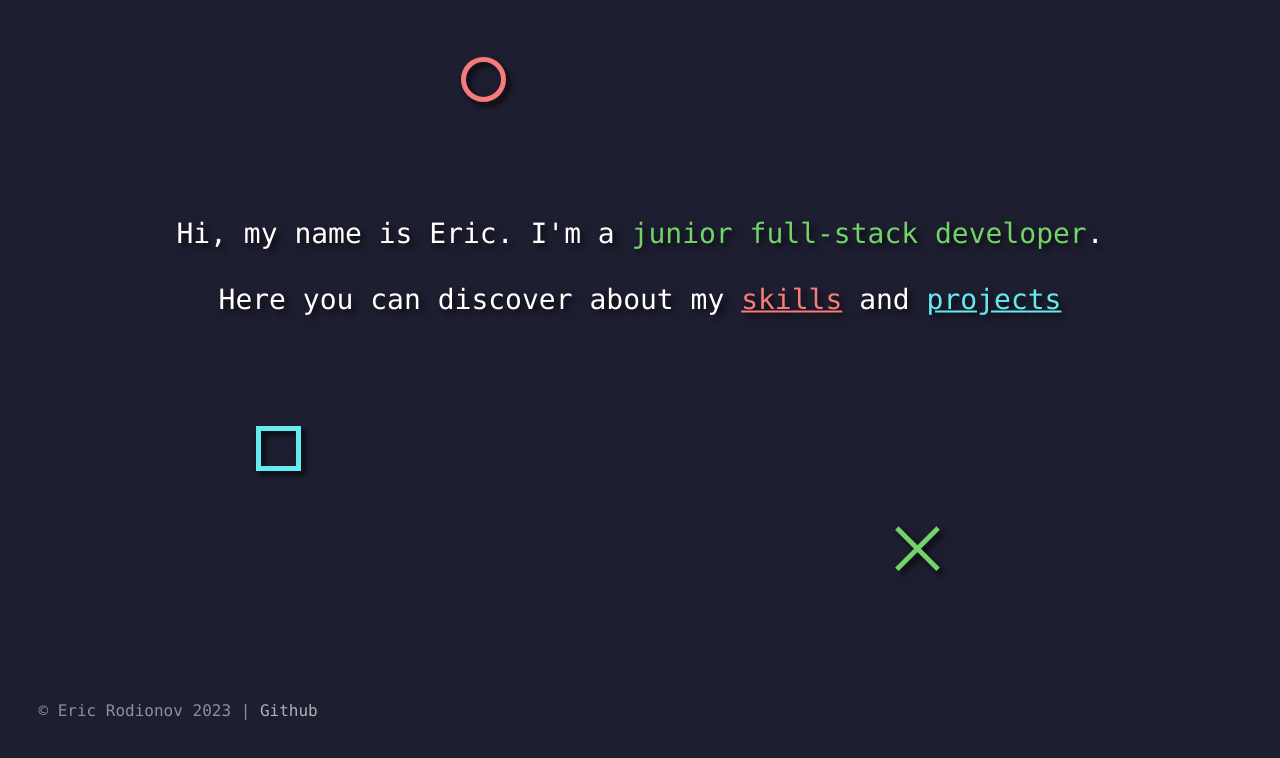
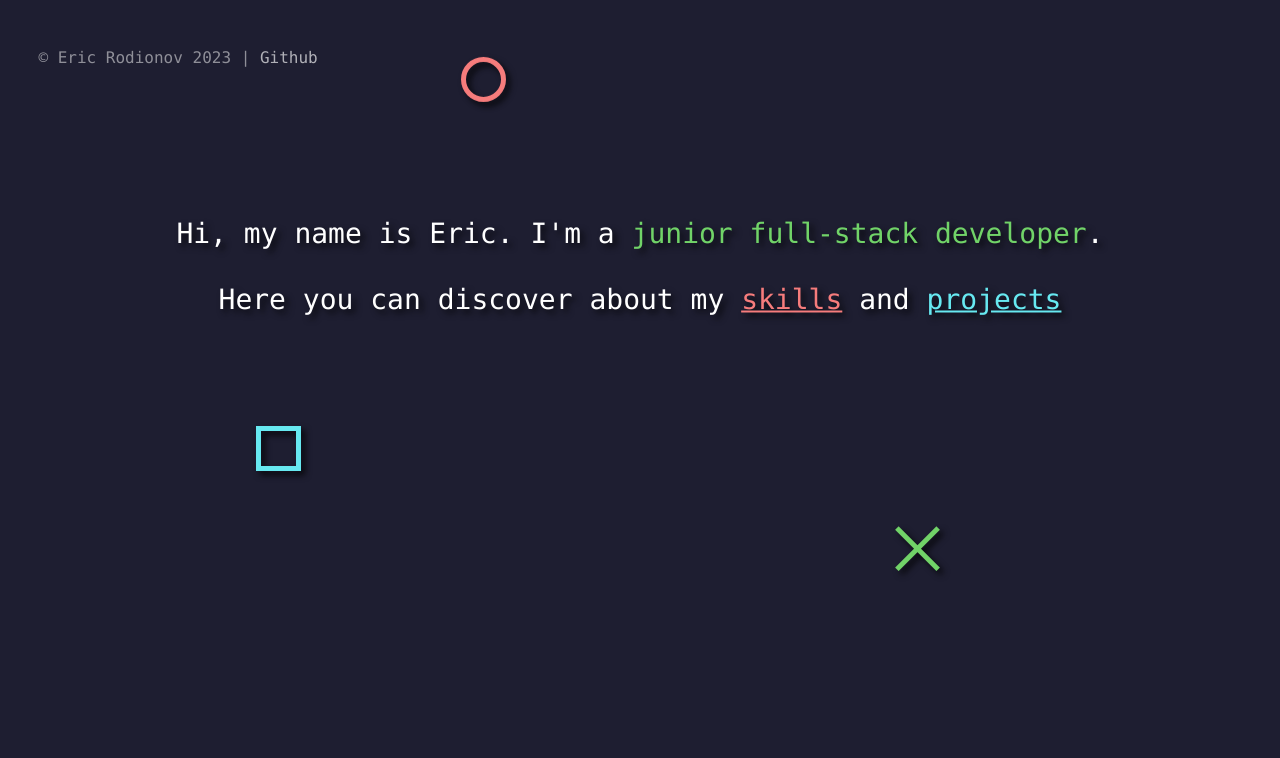
Before and after one commit to Orrior/orrior.github.io, a plain HTML site: page index.html in a window 1280 px wide. Shown: the part 54-812 px from the top of the page. Drawn offline with Linux system fonts and the light colour scheme.

Commit message:
v0.942
-Footer struggle

```diff
--- a/site.css
+++ b/site.css
@@ -81,8 +81,6 @@ body{
 .footer{
     opacity: 100%;
     padding: 2% 3%;
-    bottom: 0;
-    margin-bottom: auto;
 }
 @keyframes floating{
     0% { transform: translate(0,  0%); }
```
